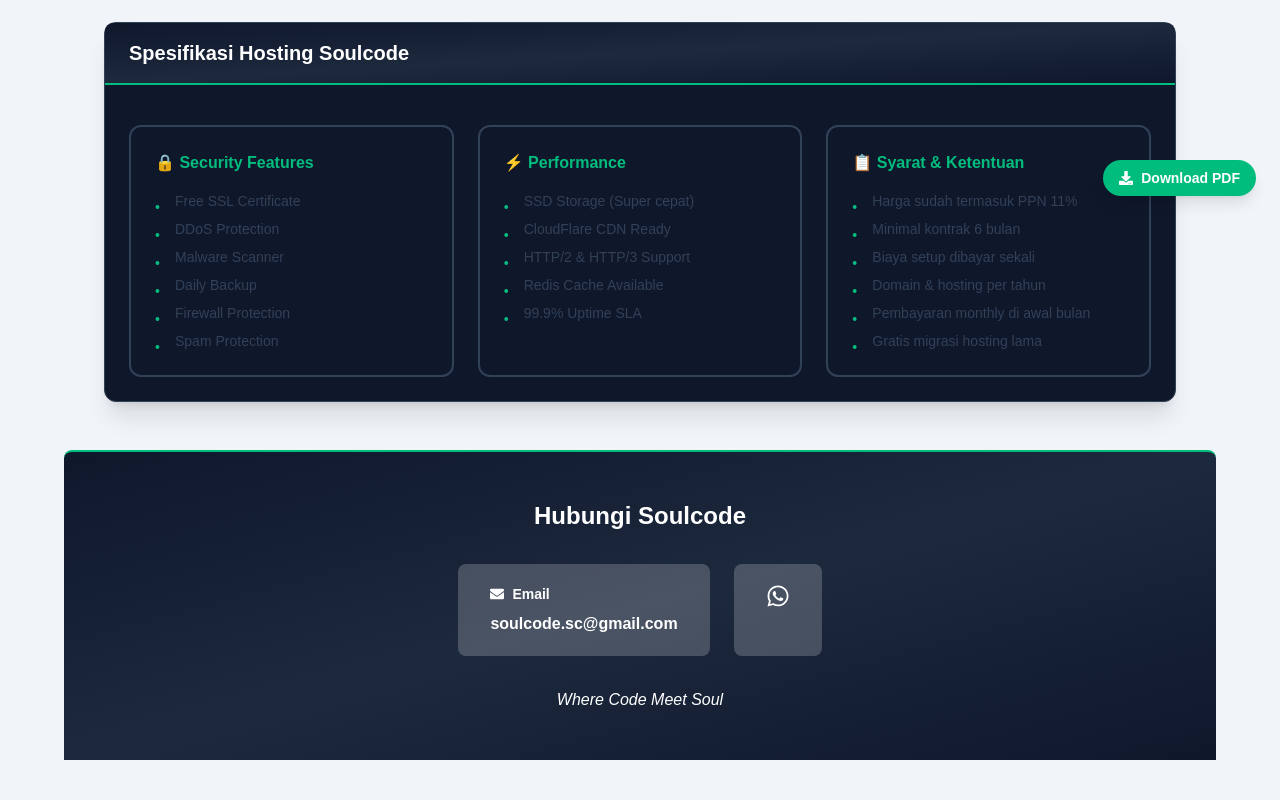
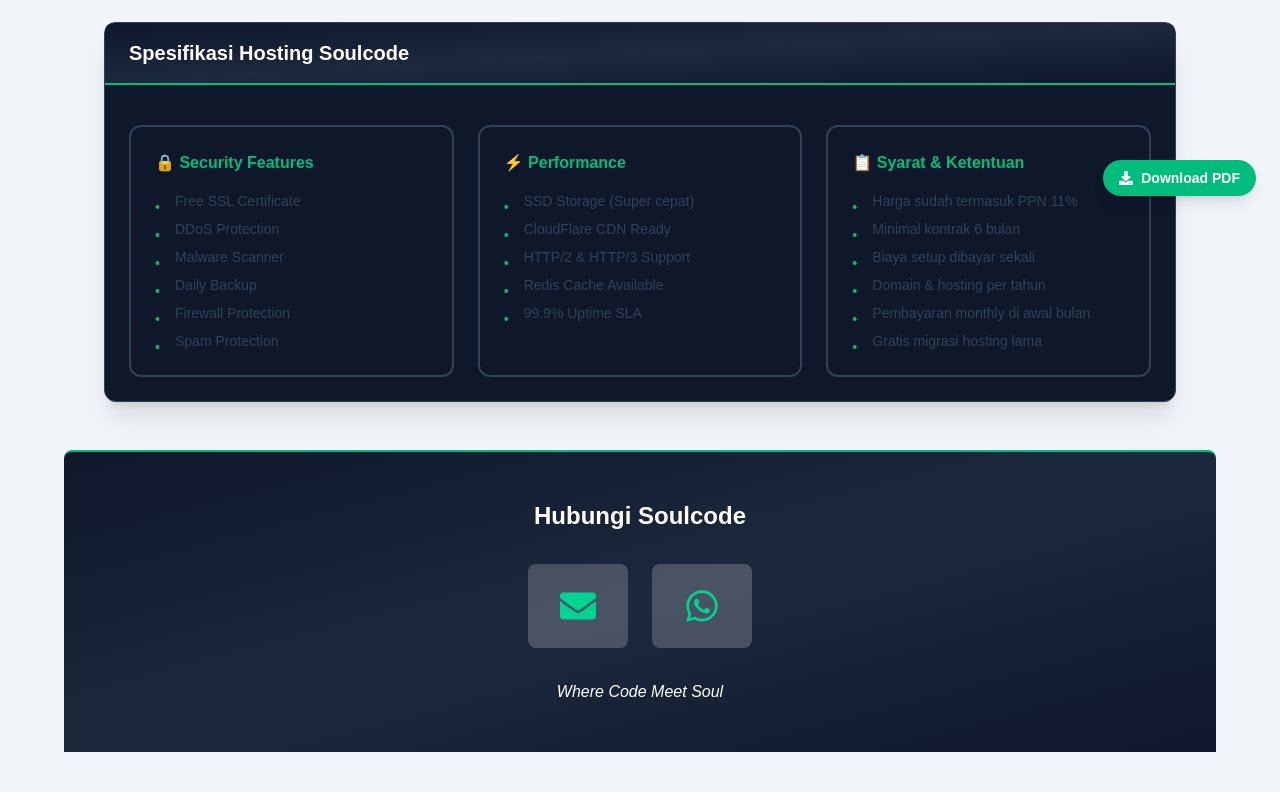
Before and after one commit to Lintangeaa/lintang-dev, a Next.js app: page /catalog in a window 1280 px wide. Shown: the part 580-1380 px from the top of the page. Built offline with nearby package versions, Linux system fonts and the light colour scheme; no server answers; what @react-pdf/renderer would draw is missing.

Commit message:
update: fix cta in catalog

```diff
--- a/src/app/catalog/page.tsx
+++ b/src/app/catalog/page.tsx
@@ -181,27 +181,21 @@
           <div className="px-6 md:px-10 py-12 text-center bg-gradient-to-br from-slate-900 to-slate-800 text-white border-t-2 border-emerald-500 rounded-t-lg">
             <h2 className="text-2xl font-bold mb-8">Hubungi Soulcode</h2>
             <div className="flex flex-wrap justify-center gap-6">
-              <div className="bg-white/20 px-8 py-5 rounded-lg">
-                <strong className="text-sm mb-2 flex items-center gap-2">
-                  <FaEnvelope /> Email
-                </strong>
               <a
                 href="mailto:soulcode.sc@gmail.com"
-                  className="font-semibold hover:text-emerald-300 transition"
+                className="bg-white/20 px-8 py-6 rounded-lg text-center hover:bg-white/30 transition-all duration-300"
+                title="Email: soulcode.sc@gmail.com"
               >
-                  soulcode.sc@gmail.com
+                <FaEnvelope className="text-4xl text-emerald-400 mx-auto" />
               </a>
-              </div>
-              <div className="bg-white/20 px-8 py-5 rounded-lg">
               <a
                 href="https://wa.me/62881080537675?text=Halo%20Soulcode%2C%20saya%20tertarik%20dengan%20layanan%20pembuatan%20website%20professional%20Anda.%20Bisa%20saya%20konsultasi%20lebih%20lanjut%3F"
                 target="_blank"
-                  className="flex items-center justify-center hover:text-emerald-300 transition text-2xl"
-                  title="WhatsApp"
+                className="bg-white/20 px-8 py-6 rounded-lg text-center hover:bg-white/30 transition-all duration-300"
+                title="WhatsApp: Chat Sekarang"
               >
-                  <FaWhatsapp />
+                <FaWhatsapp className="text-4xl text-emerald-400 mx-auto" />
               </a>
-              </div>
             </div>
             <div className="mt-8 italic">Where Code Meet Soul</div>
           </div>
```
Lines whose indentation alone changed are shown as unchanged.
